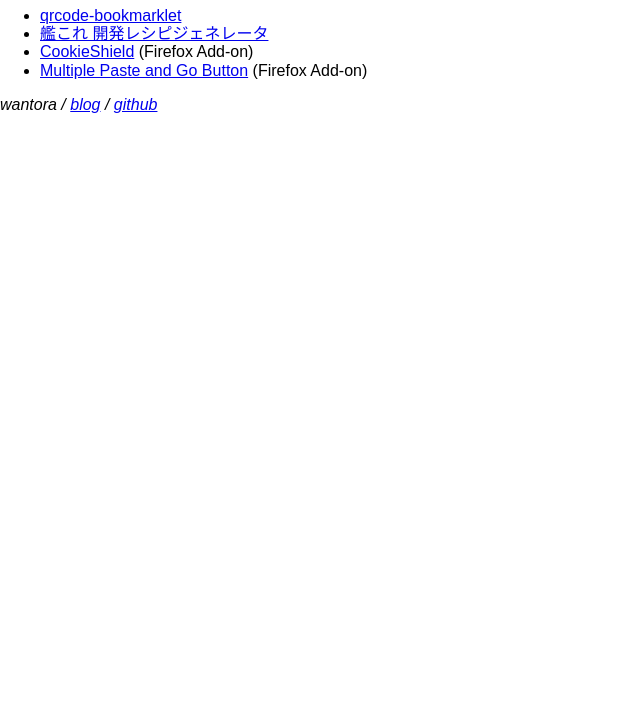
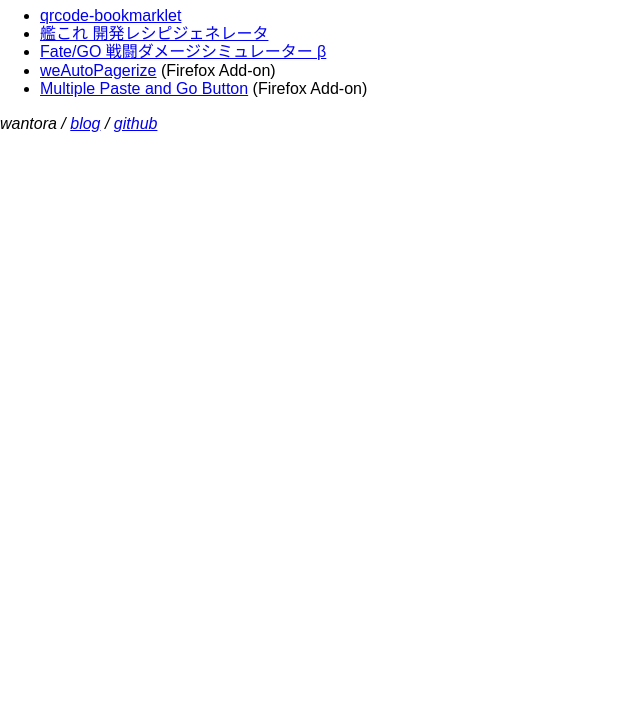
Before and after one commit to wantora/wantora.github.io, a plain HTML site: page index.html in a window 1280 px wide. Shown: the part 73-800 px from the top of the page, without its empty margins (0-640 px from the left). Drawn offline with Linux system fonts and the light colour scheme.

Commit message:
リンクを追加

```diff
--- a/index.html
+++ b/index.html
@@ -22,7 +22,9 @@
   <ul>
   <li><a href="qrcode-bookmarklet/">qrcode-bookmarklet</a></li>
   <li><a href="kancolle-recipe-generator/">艦これ 開発レシピジェネレータ</a></li>
-  <li><a href="https://addons.mozilla.org/firefox/addon/cookie-shield/">CookieShield</a> (Firefox Add-on)</li>
+  <li><a href="fatego-battle-simulator/">Fate/GO 戦闘ダメージシミュレーター β</a></li>
+  <li><a href="https://addons.mozilla.org/firefox/addon/weautopagerize/">weAutoPagerize</a> (Firefox Add-on)</li>
+  <!-- <li><a href="https://addons.mozilla.org/firefox/addon/cookie-shield/">CookieShield</a> (Firefox Add-on)</li> -->
   <li><a href="https://addons.mozilla.org/firefox/addon/multiple-paste-and-go-button/">Multiple Paste and Go Button</a> (Firefox Add-on)</li>
   </ul>
 
```
